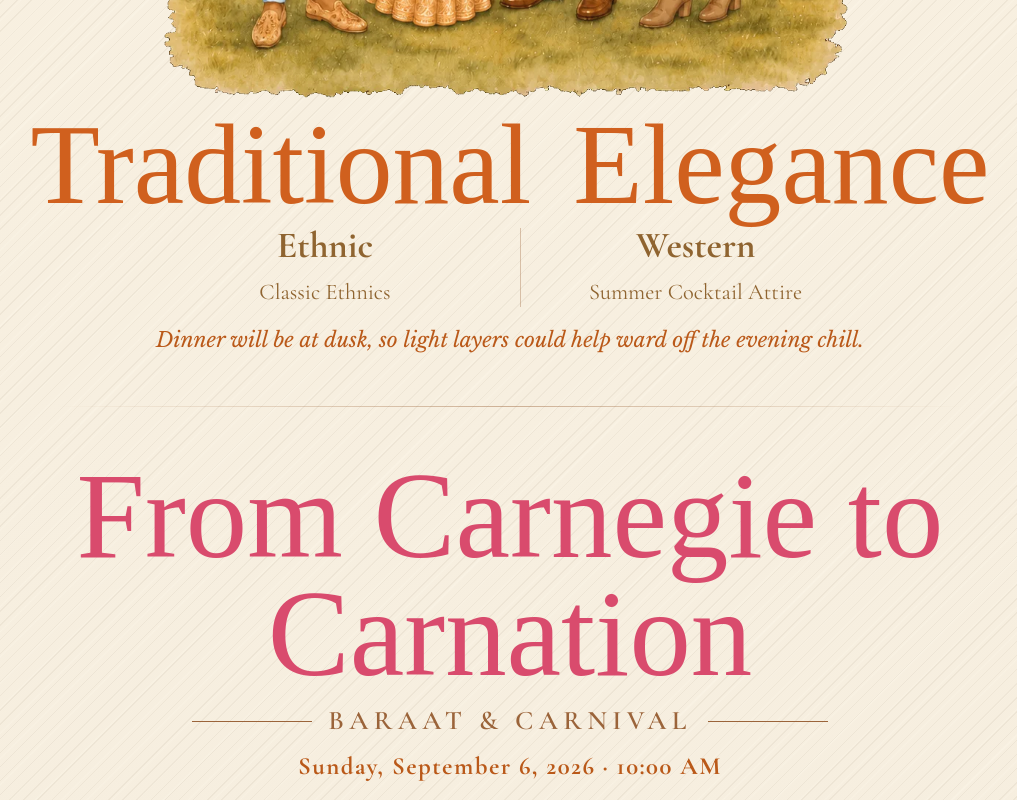
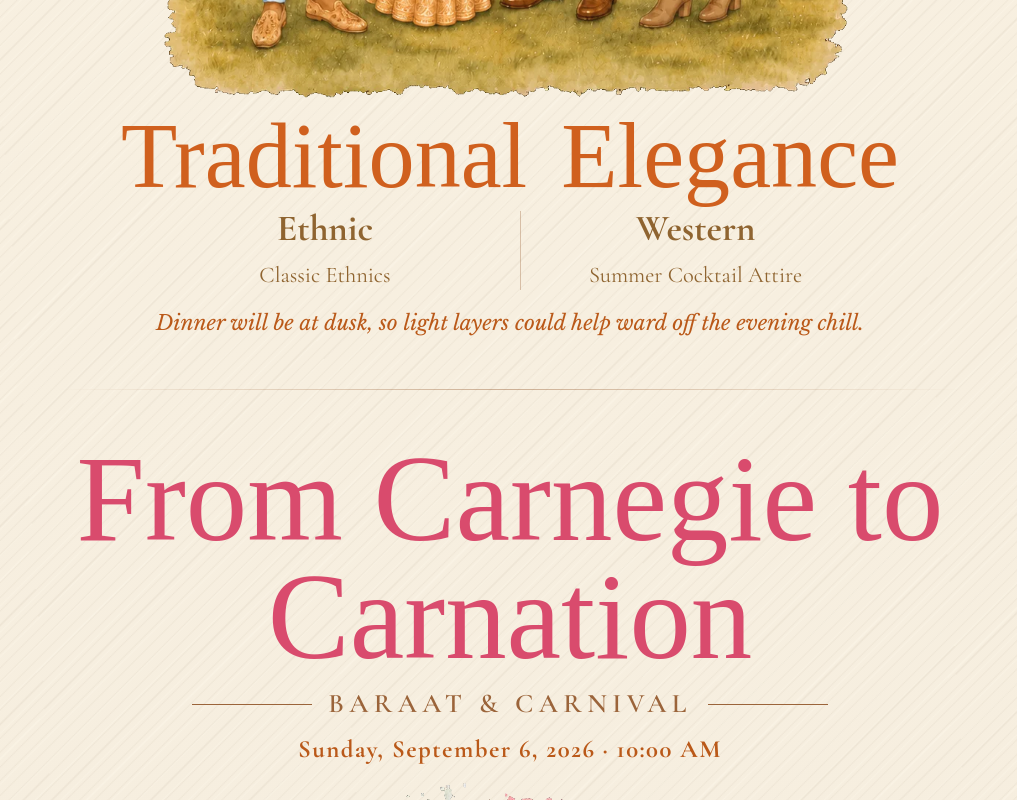
Before and after one commit to tyranasaurus/abhauditwedding-website, a React (Vite) app: page / in a window 1280 px wide. Shown: the part 1720-2520 px from the top of the page, without its empty margins (130-1147 px from the left). Built offline with nearby package versions, Linux system fonts and the light colour scheme; a web font is replaced by a local one.

Commit message:
💅 style: reduce vibe line size below the title
'Traditional Elegance' / 'Colorful Summer Garden' / 'Glitz and Glamour' were
nearly title-sized; bring them down (clamp 7.1rem -> 5.8rem max) so they read
as emphasized subheads under the event title.

```diff
--- a/src/index.css
+++ b/src/index.css
@@ -265,7 +265,7 @@ h1 {
 
 .attire-vibe {
   color: var(--accent);
-  font-size: clamp(4rem, 9vw, 7.1rem);
+  font-size: clamp(3.4rem, 7.2vw, 5.8rem);
   line-height: 0.8;
   text-align: center;
 }
```
